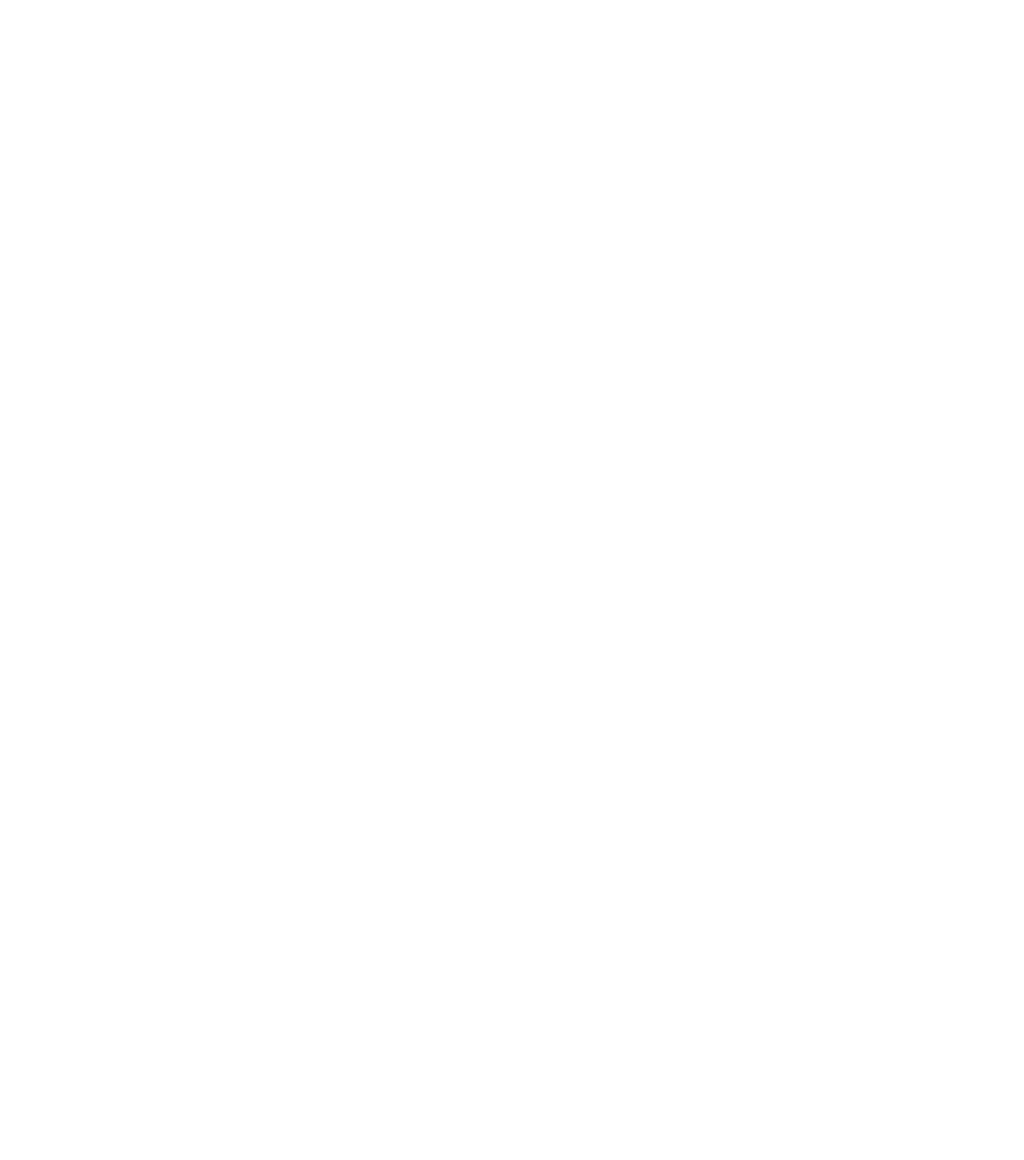
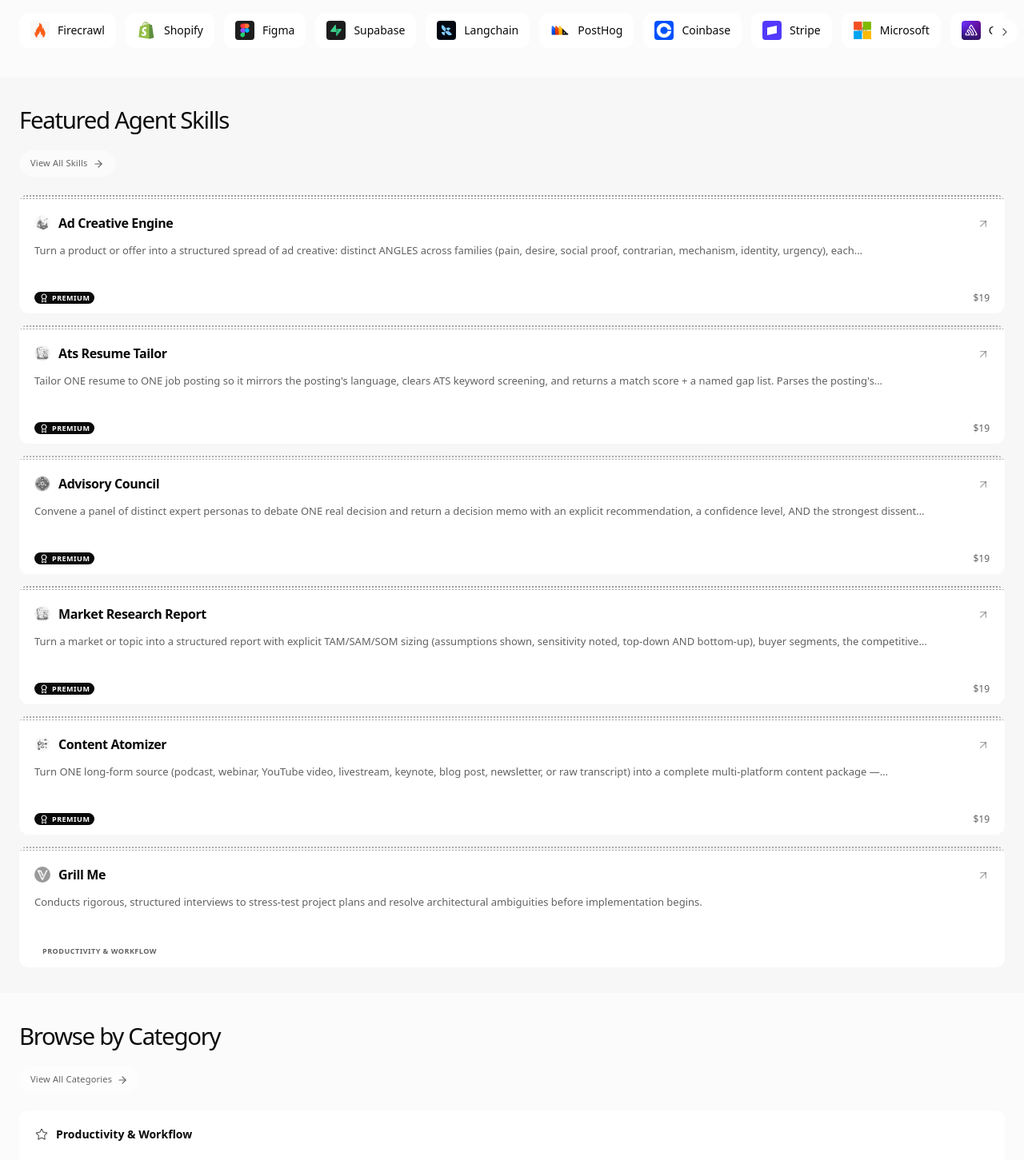
Before and after one commit to ttncode/marketplace-ui, a Next.js app: page /tools/skills in a window 1280 px wide. Before the commit this address had no page. Shown: the part 640-2091 px from the top of the page at 80% size. Before the commit the page ends 800 px from the top, so only its background shows below. Built offline with nearby package versions, Linux system fonts and the light colour scheme.

Commit message:
feat(skills): add route for the agent skills pages (#99)
Serve the agent skills pages.

```diff
--- /dev/null
+++ b/src/app/(site)/tools/skills/categories/page.tsx
@@ -0,0 +1,23 @@
+import type { Metadata } from "next";
+import { CategoryIndex } from "@/components/sites/mcpmarket-com-1a9fdbee/categories-f91e624d/CategoryIndex";
+import { SKILL_CATEGORIES } from "@/components/sites/mcpmarket-com-1a9fdbee/categories-f91e624d/categories-data";
+
+export const metadata: Metadata = {
+  title: "Skill Categories | MCP Market",
+  description: "Browse Agent Skills by category to find the tools you need.",
+};
+
+export default function SkillCategoriesPage() {
+  return (
+    <CategoryIndex
+      trail={[
+        { label: "Agent Skills", href: "/tools/skills" },
+        { label: "Categories", href: "/tools/skills/categories" },
+      ]}
+      title="Browse Skills by"
+      description="Explore Agent Skills organized by category to find exactly what you need."
+      tiles={SKILL_CATEGORIES}
+      unit="skills"
+    />
+  );
+}
--- /dev/null
+++ b/src/app/(site)/tools/skills/leaderboard/page.tsx
@@ -0,0 +1,29 @@
+import type { Metadata } from "next";
+import { SKILL_ROWS } from "@/components/sites/mcpmarket-com-1a9fdbee/leaderboards-47b0390f/leaderboard-data";
+import { LeaderboardPage } from "@/components/sites/mcpmarket-com-1a9fdbee/leaderboards-47b0390f/LeaderboardPage";
+
+export const metadata: Metadata = {
+  title: "Skills Leaderboard | MCP Market",
+  description: "Discover the most popular Agent Skills ranked by GitHub stars.",
+};
+
+export default function SkillsLeaderboardPage() {
+  return (
+    <LeaderboardPage
+      rows={SKILL_ROWS}
+      variant="skill"
+      hero={{
+        crumbs: [
+          { label: "Home", href: "/" },
+          { label: "Agent Skills", href: "/tools/skills" },
+        ],
+        current: "Leaderboard",
+        title: "Top Agent",
+        mutedTitle: "Skills",
+        subtitle: "Explore the most popular Agent Skills for Claude, Claude Code, ChatGPT and Codex.",
+        primary: { label: "Browse by Category", href: "/tools/skills/categories" },
+        secondary: { label: "All Skills", href: "/tools/skills" },
+      }}
+    />
+  );
+}
--- /dev/null
+++ b/src/app/(site)/tools/skills/page.tsx
@@ -0,0 +1,72 @@
+import type { Metadata } from "next";
+import {
+  CategoryGrid,
+  HubPromo,
+  ResourceLinks,
+  TopSkillsList,
+} from "@/components/sites/mcpmarket-com-1a9fdbee/tools-skills-cb22ba36/LandingBlocks";
+import { OfficialSkillsScroller } from "@/components/sites/mcpmarket-com-1a9fdbee/tools-skills-cb22ba36/OfficialSkillsScroller";
+import {
+  SkillCardTile,
+  type SkillCardVariant,
+} from "@/components/sites/mcpmarket-com-1a9fdbee/tools-skills-cb22ba36/SkillCardTile";
+import { SkillsFaq } from "@/components/sites/mcpmarket-com-1a9fdbee/tools-skills-cb22ba36/SkillsFaq";
+import { SkillsHero } from "@/components/sites/mcpmarket-com-1a9fdbee/tools-skills-cb22ba36/SkillsHero";
+import { SkillsSection } from "@/components/sites/mcpmarket-com-1a9fdbee/tools-skills-cb22ba36/SkillsSection";
+import {
+  FEATURED_SKILLS,
+  LATEST_SKILLS,
+} from "@/components/sites/mcpmarket-com-1a9fdbee/tools-skills-cb22ba36/skills-landing-data";
+import type { SkillCard } from "@/components/sites/mcpmarket-com-1a9fdbee/tools-skills-cb22ba36/types";
+
+export const metadata: Metadata = {
+  title: "Agent Skills Directory & Marketplace for Claude, ChatGPT & Codex | MCP Market",
+  description:
+    "The Agent Skills marketplace for Claude.ai, Claude Code, Codex and ChatGPT — discover, install, and sell skills that give your AI agents new capabilities.",
+};
+
+function CardGrid({ cards, variant }: { readonly cards: readonly SkillCard[]; readonly variant: SkillCardVariant }) {
+  return (
+    <div className="grid gap-[14px] md:grid-cols-2 lg:grid-cols-3">
+      {cards.map((card) => (
+        <SkillCardTile key={card.href} card={card} variant={variant} />
+      ))}
+    </div>
+  );
+}
+
+export default function SkillsDirectoryPage() {
+  return (
+    <main className="min-h-screen">
+      <div className="flex min-h-screen flex-col bg-[var(--design-canvas)] font-sans text-[var(--design-ink)]">
+        <SkillsHero />
+        <div className="flex-1">
+          <SkillsSection tone="canvas" title="Official Skills">
+            <OfficialSkillsScroller />
+          </SkillsSection>
+          <SkillsSection tone="subtle" title="Featured Agent Skills" viewAll={{ label: "View All Skills", href: "/tools/skills/all" }}>
+            <CardGrid cards={FEATURED_SKILLS} variant="featured" />
+          </SkillsSection>
+          <SkillsSection
+            tone="canvas"
+            title="Browse by Category"
+            viewAll={{ label: "View All Categories", href: "/tools/skills/categories" }}
+          >
+            <CategoryGrid />
+          </SkillsSection>
+          <SkillsSection tone="subtle" title="Top Agent Skills" viewAll={{ label: "View Top 100", href: "/tools/skills/leaderboard" }}>
+            <TopSkillsList />
+          </SkillsSection>
+          <SkillsSection tone="canvas" title="Latest Agent Skills" viewAll={{ label: "View All Skills", href: "/tools/skills/all" }}>
+            <CardGrid cards={LATEST_SKILLS} variant="latest" />
+          </SkillsSection>
+          <SkillsSection tone="subtle">
+            <HubPromo />
+          </SkillsSection>
+          <ResourceLinks />
+          <SkillsFaq />
+        </div>
+      </div>
+    </main>
+  );
+}
--- /dev/null
+++ b/src/app/(site)/tools/skills/search/page.tsx
@@ -0,0 +1,16 @@
+import { permanentRedirect } from "next/navigation";
+import type { RawSearchParams } from "@/components/sites/mcpmarket-com-1a9fdbee/search-6fb5b778/search-index";
+
+interface SkillsSearchPageProps {
+  readonly searchParams: Promise<RawSearchParams>;
+}
+
+/**
+ * The source redirects this route to the skills tab of /search. With a query it
+ * loops forever there (ERR_TOO_MANY_REDIRECTS); here the query is carried over instead.
+ */
+export default async function SkillsSearchPage({ searchParams }: SkillsSearchPageProps) {
+  const { q } = await searchParams;
+  const query = (Array.isArray(q) ? q[0] : q)?.trim();
+  permanentRedirect(query ? `/search?q=${encodeURIComponent(query)}&type=skills` : "/search?type=skills");
+}
```
